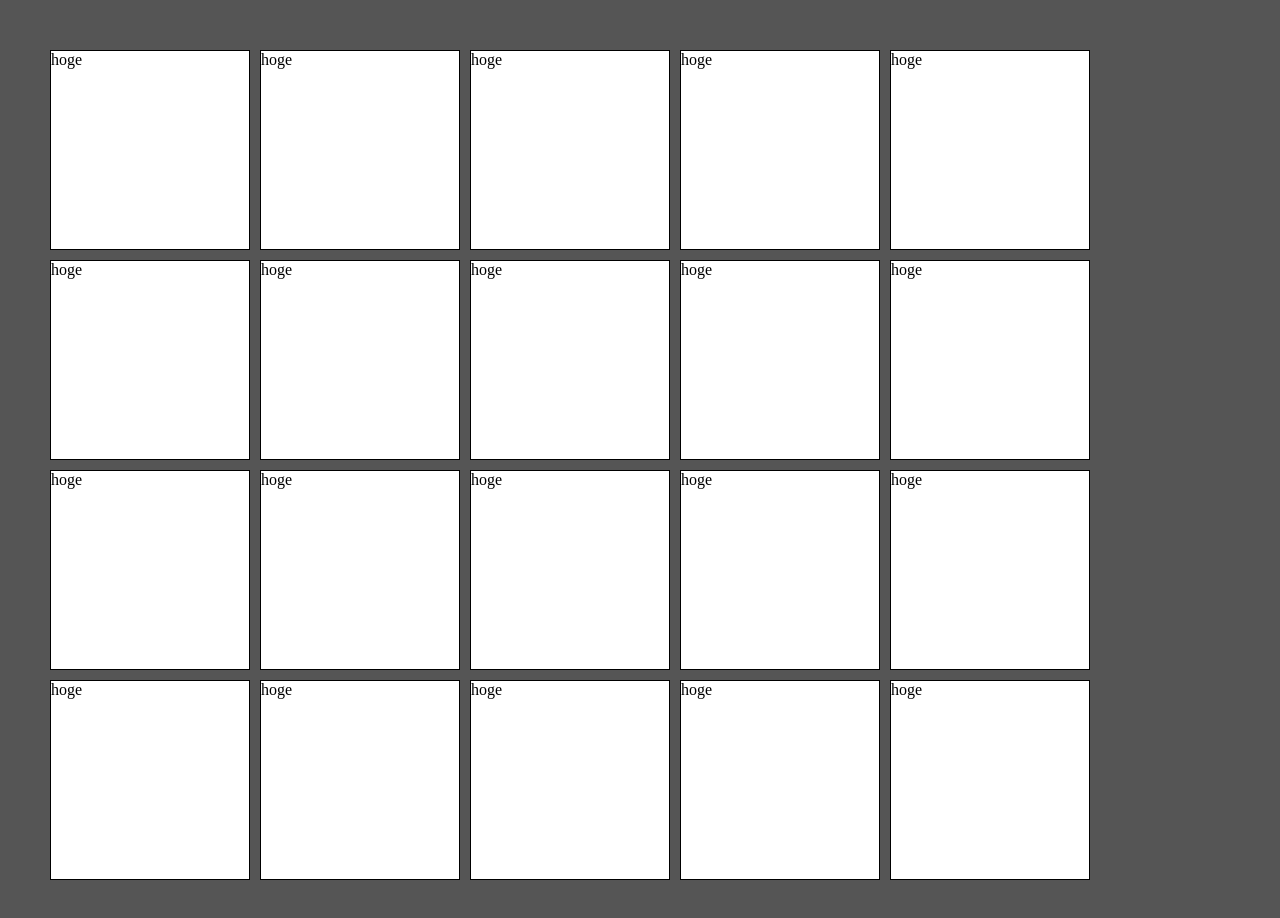
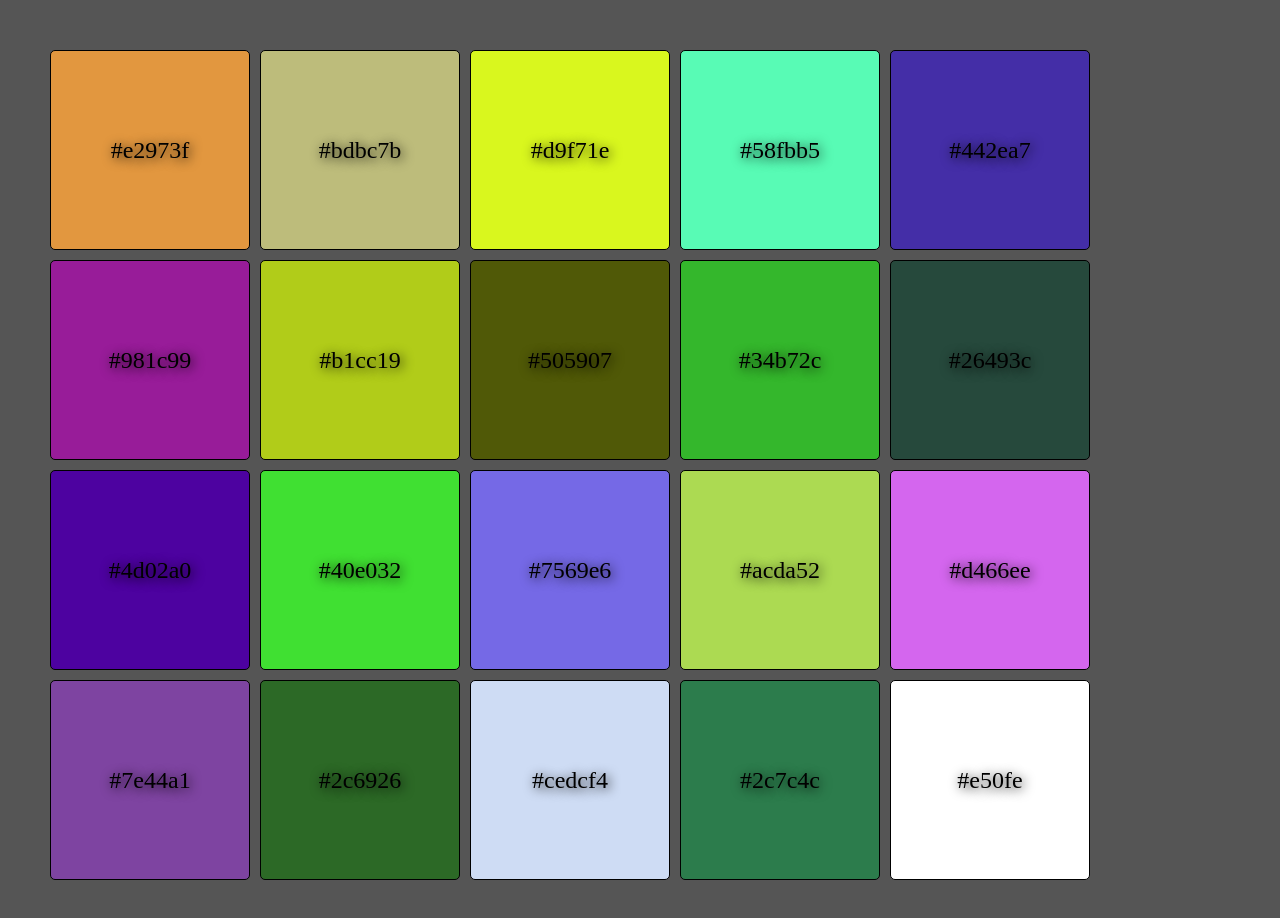
Before and after one commit to workingpoormann/JavaScripts, a plain HTML site: page JSProject100/RandomColor/index.html in a window 1280 px wide. Drawn offline with Linux system fonts and the light colour scheme.

Commit message:
Random Color

```diff
--- a/JSProject100/RandomColor/script.js
+++ b/JSProject100/RandomColor/script.js
@@ -1,11 +1,26 @@
-function generateRandomColor() {}
+// color
+//   min: 0
+//   max: 16777215
+function generateRandomColor() {
+  const min = 0;
+  const max = 16777215;
+  const colorInt = Math.floor(Math.random() * (max - min + 1)) + min;
+
+  // int to hex string
+  return "#" + colorInt.toString(16);
+}
 
 const main = document.querySelector("main");
 
 for (let index = 0; index < 20; index++) {
   const box = document.createElement("div");
-  box.style = "border: 1px solid black";
-  box.textContent = "hoge";
+  box.style = "border: 1px solid black; font-size: 24px; border-radius: 5px";
+
+  const randomColor = generateRandomColor();
+  box.style.backgroundColor = randomColor;
+  box.textContent = randomColor;
+  box.style.textShadow = "2px 2px 12px";
+
   box.classList.add("item");
   main.append(box);
 }
--- a/JSProject100/RandomColor/style.css
+++ b/JSProject100/RandomColor/style.css
@@ -16,6 +16,10 @@ main {
 }
 
 .item {
+  display: flex;
+  justify-content: center;
+  align-items: center;
+
   background-color: white;
   width: 200px;
   height: 200px;
```
